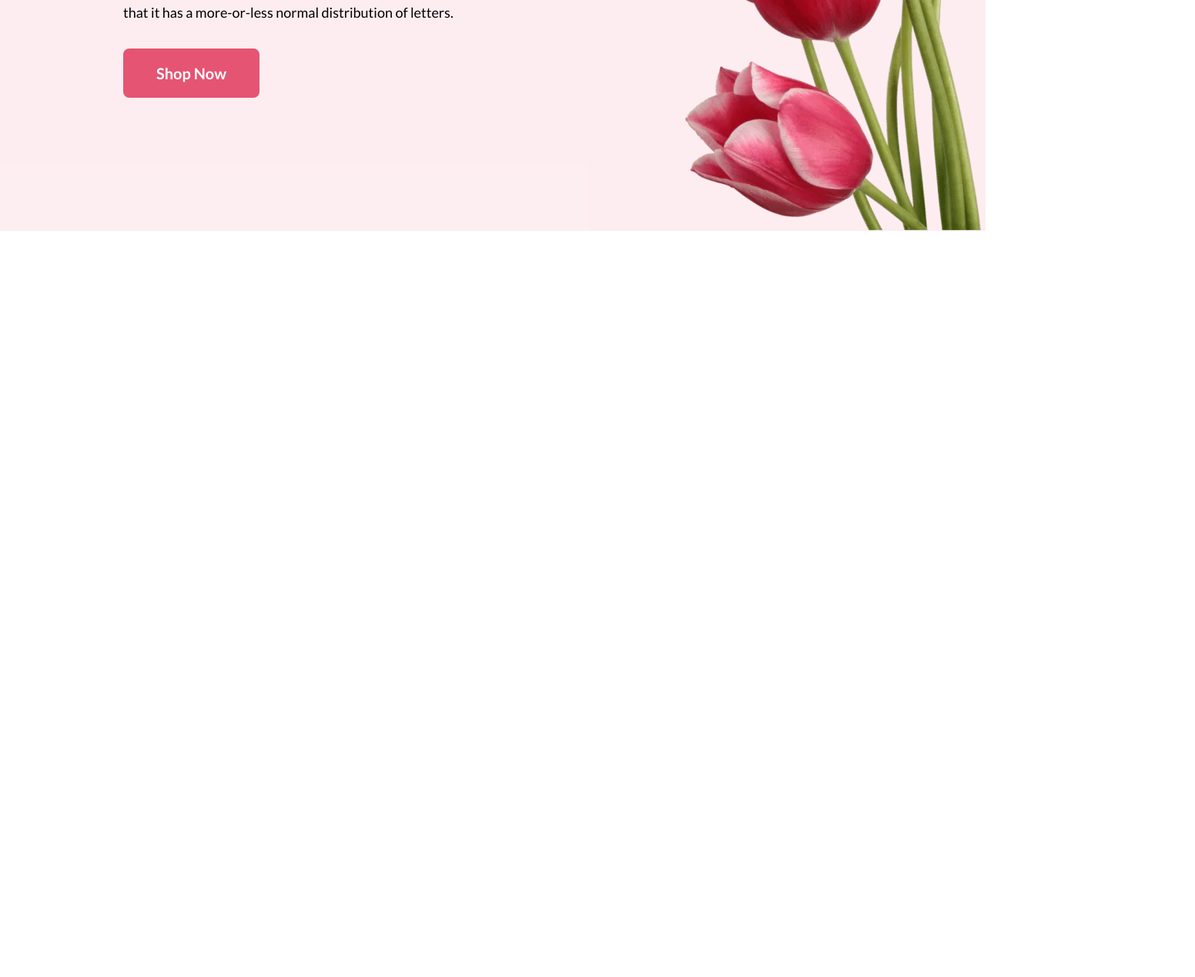
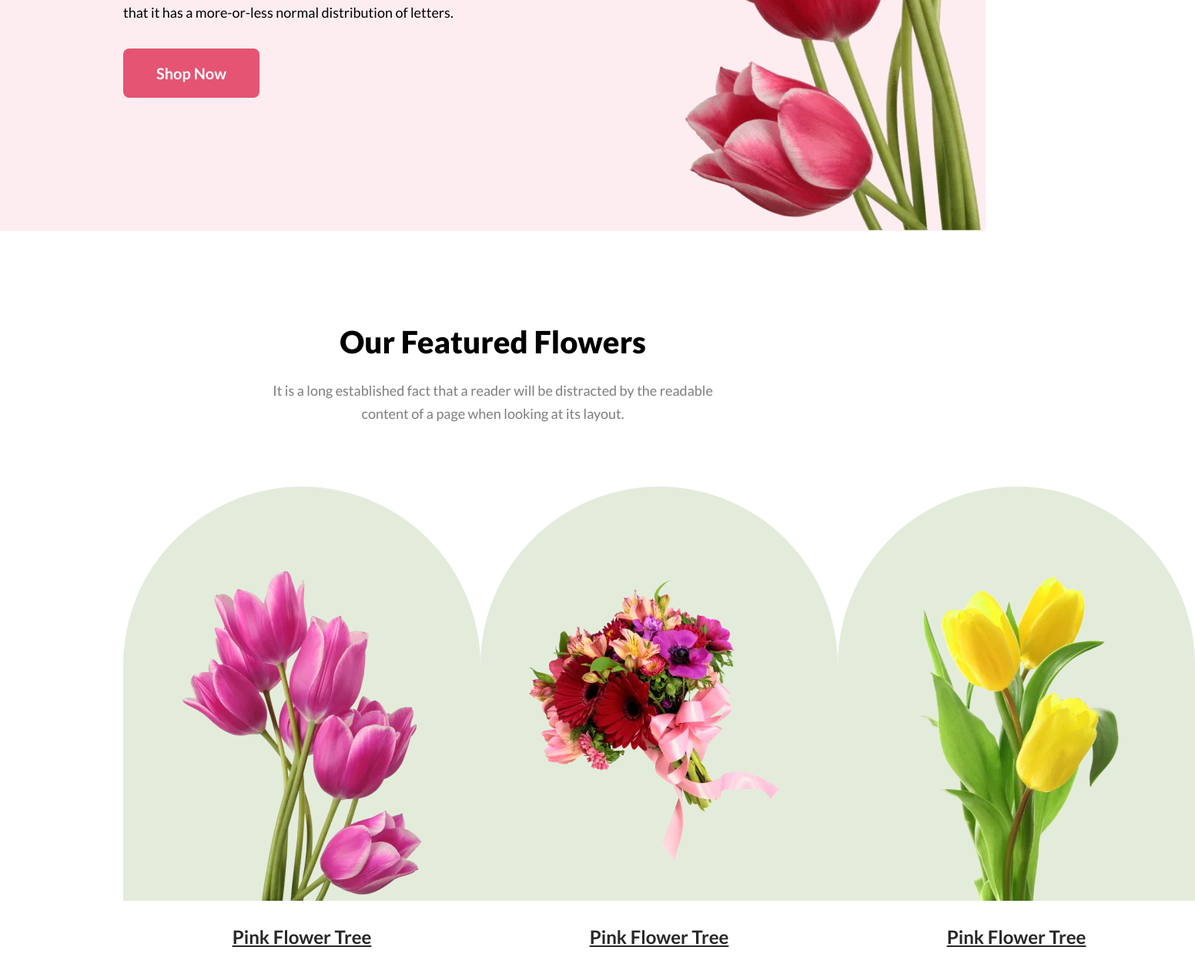
Before and after one commit to muinuddin-sm12/Milestone1-Project-3, a plain HTML site: page index.html in a window 1280 px wide. Shown: the part 553-1822 px from the top of the page at 77% size, 1552 px wide, since content can reach past the window. Before the commit the page ends 853 px from the top, so only its background shows below. Drawn offline with Linux system fonts and the light colour scheme.

Commit message:
featured section added

```diff
--- a/index.html
+++ b/index.html
@@ -11,7 +11,7 @@
 </head>
 <body>
     <header>
-        <div id="container">
+        <div class="header-banner container">
             <div class="header-text">
                 <h2>Let's make beautiful flowers a part of your life.</h2>
                 <p>It is a long established fact that a reader will be distracted by the readable content of a page when looking at its layout. The point of using Lorem Ipsum is that it has a more-or-less normal distribution of letters.</p>
@@ -25,7 +25,38 @@
 
 
     <body>
-
+        <div class="feature-section container">
+                <div class="text">
+                    <h3>Our Featured Flowers</h3>
+                    <p>It is a long established fact that a reader will be distracted by the readable content of a page when looking at its layout.</p>
+                </div>
+                <div class="flower">
+                    <div class="flower-box">
+                        <div class="flower-img img-one">
+                            <img src="Flower Asset/pngwing 6.webp" alt="">
+                        </div>
+                        <div class="flower-text">
+                            <a href="#">Pink Flower Tree</a>
+                        </div>
+                    </div>
+                    <div class="flower-box">
+                        <div class="flower-img img-two">
+                            <img src="Flower Asset/pngwing 5.webp" alt="">
+                        </div>
+                        <div class="flower-text">
+                            <a href="#">Pink Flower Tree</a>
+                        </div>
+                    </div>
+                    <div class="flower-box">
+                        <div class="flower-img img-three">
+                            <img src="Flower Asset/pngwing 7.webp" alt="">
+                        </div>
+                        <div class="flower-text">
+                            <a href="#">Pink Flower Tree</a>
+                        </div>
+                    </div>
+                </div>
+        </div>
     </body>
 
 
--- a/style/style.css
+++ b/style/style.css
@@ -10,7 +10,7 @@ html,body {
     height: 100%;
 }
 /* $$$-Primary Style-$$$ */
-#container {
+.container {
     width: 75%;
     /* background-color:rgba(229, 84, 115, 0.10); */
     margin: 0 auto;
@@ -30,7 +30,7 @@ header {
     width: 100%;
     background-color:rgba(229, 84, 115, 0.10);
 }
-#container {
+.header-banner {
     display: flex;
     justify-content: space-between;
     align-items: center;
@@ -53,3 +53,64 @@ header {
     bottom: -2px;
 }
 /* Header End Here */
+
+/* Feature Section Start  */
+.feature-section {
+    padding: 120px 0px;
+}
+.feature-section .text {
+    display: flex;
+    flex-direction: column;
+    justify-content: center;
+    align-items: center;
+}
+.feature-section .text h3{
+    font-size: 40px;
+    font-weight: 900;
+}
+.feature-section .text p {
+    width: 594px;
+    font-size: 18px;
+    line-height: 30px;
+    color: rgba(39, 39, 39, 0.60);
+    text-align: center;
+    padding: 24px 0px 48px 0px;
+}
+.flower {
+    display: flex;
+    justify-content: space-between;
+}
+.flower-box {
+    display: flex;
+    flex-direction: column;
+    justify-content: center;
+    align-items: center;
+}
+.flower-img {
+    height: 538px;
+    width: 464px;
+    background-color: rgba(71, 125, 17, 0.15);
+    border-top-left-radius: 300px;
+    border-top-right-radius: 300px;
+    position: relative;
+    margin: 32px 0px;
+}
+.flower-img img {
+    position: absolute;
+    bottom: 0;
+}
+.img-one img{
+    padding: 0px 77px;
+}
+.img-two img{
+    padding: 0px 47px 51px 47px;
+}
+.img-three img{
+    padding: 0px 75px;
+}
+.flower-text a {
+    font-size: 24px;
+    font-weight: 700;
+    color: #272727;
+}
+/* Feature Section End  */
```
